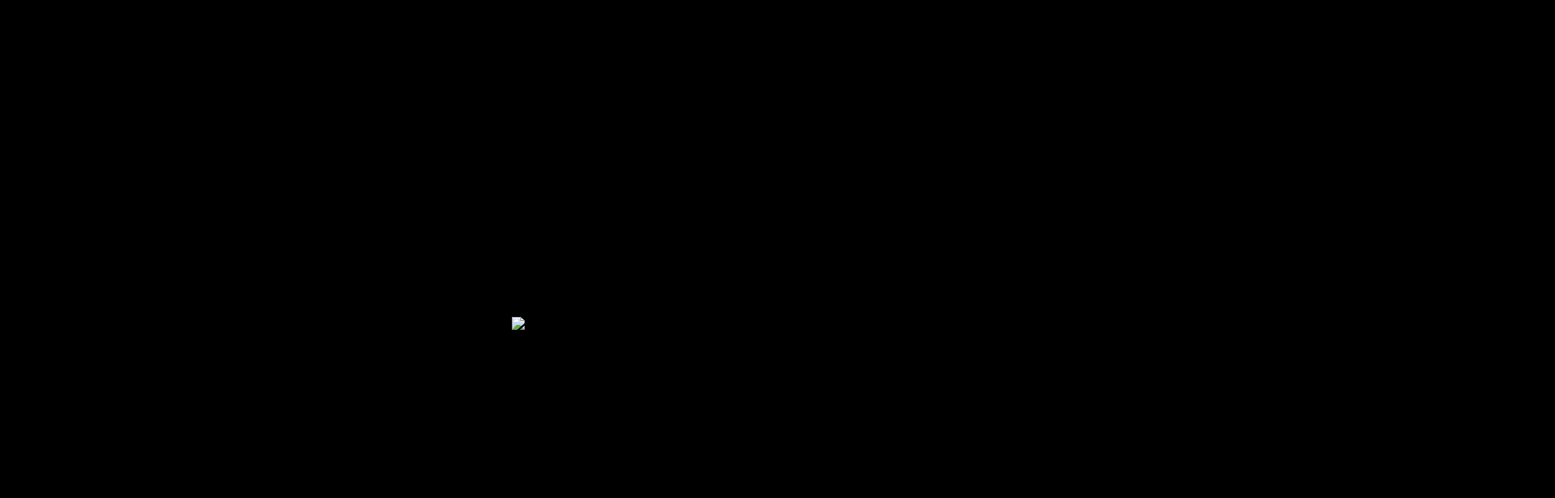
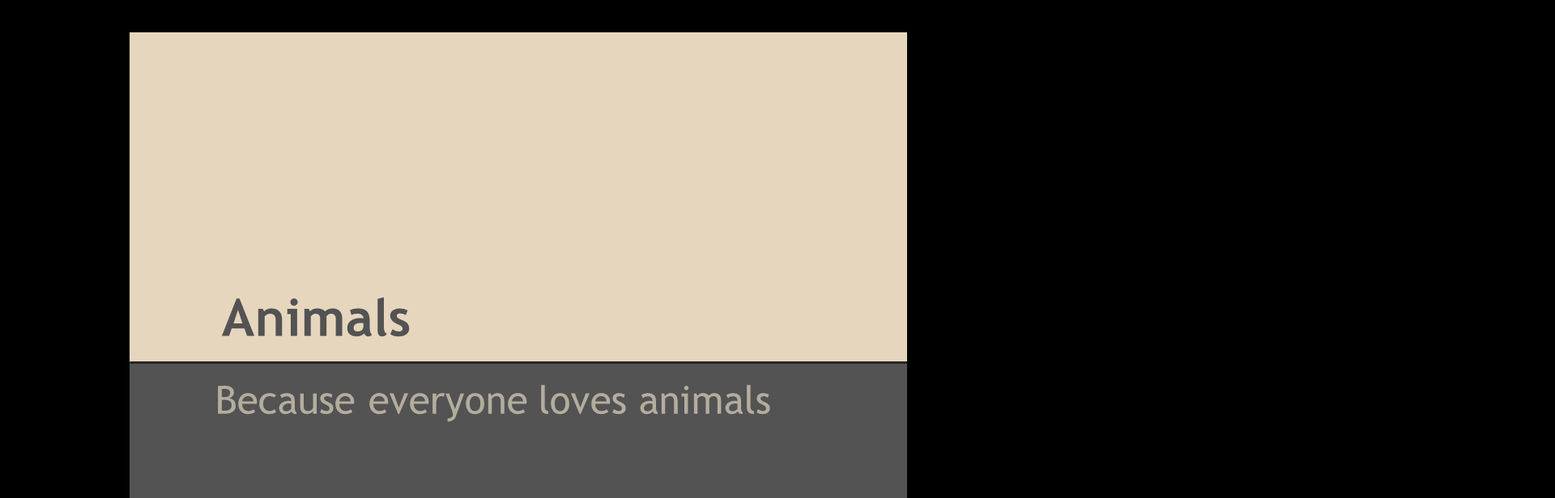
Before and after one commit to kentcdodds/js-point, a plain HTML site: page example/js-point.html in a window 1280 px wide. Shown: the top 616 px of the page at 81% size, 1920 px wide, since content can reach past the window. Drawn offline with Linux system fonts and the light colour scheme.

Commit message:
The example now has slides in it...

```diff
--- a/example/js-point.html
+++ b/example/js-point.html
@@ -6,7 +6,7 @@
       Libraries used: impress.js distributed under MIT license.
     -->
     <script>
-      var totalSlides = 11; //How many slides were exported from your presentation?
+      var totalSlides = 15; //How many slides were exported from your presentation?
       //Do you have any slides between which you don't want any animation?
       var slideGroups = [
       {
```
Also changed, not shown: example/Slide1.PNG (added), example/Slide10.PNG (added), example/Slide11.PNG (added), example/Slide12.PNG (added), example/Slide13.PNG (added), example/Slide14.PNG (added), example/Slide15.PNG (added), example/Slide2.PNG (added), example/Slide3.PNG (added), example/Slide4.PNG (added), example/Slide5.PNG (added), example/Slide6.PNG (added), example/Slide7.PNG (added), example/Slide8.PNG (added), 1 other file.
